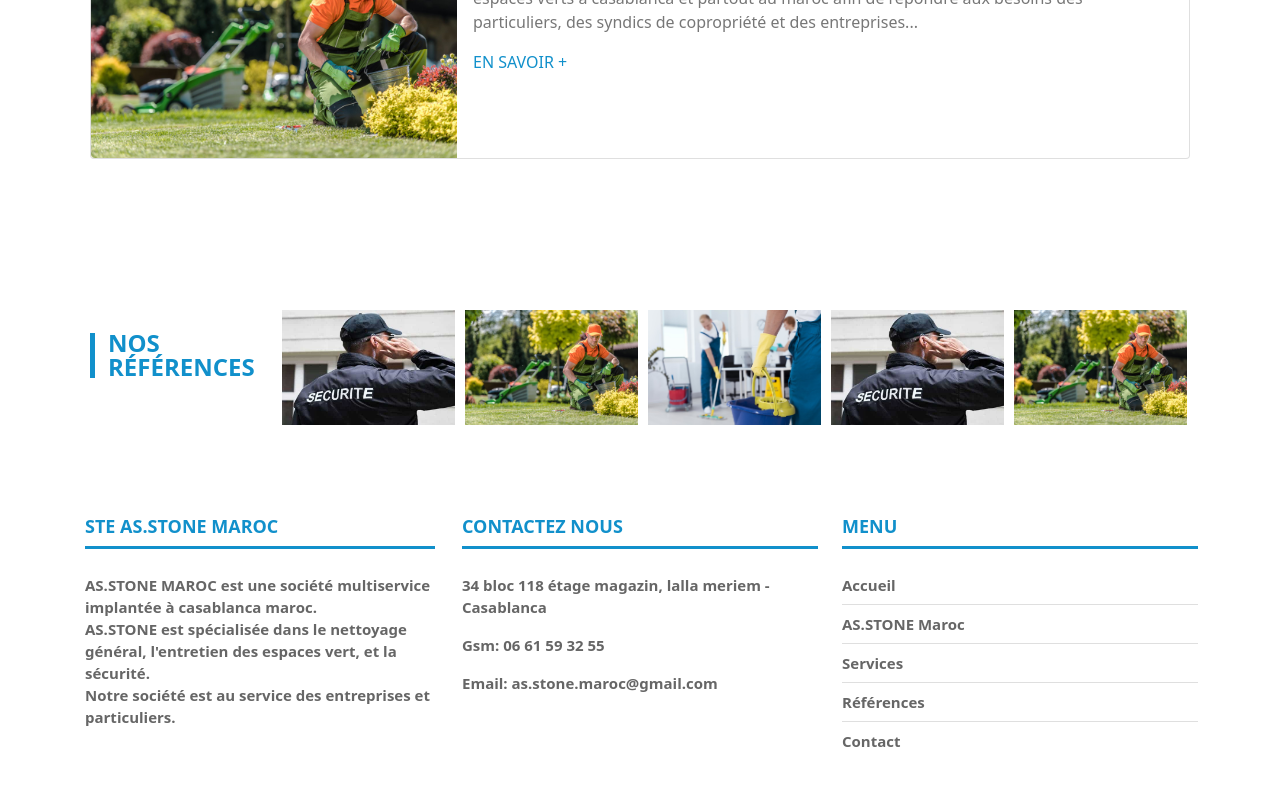
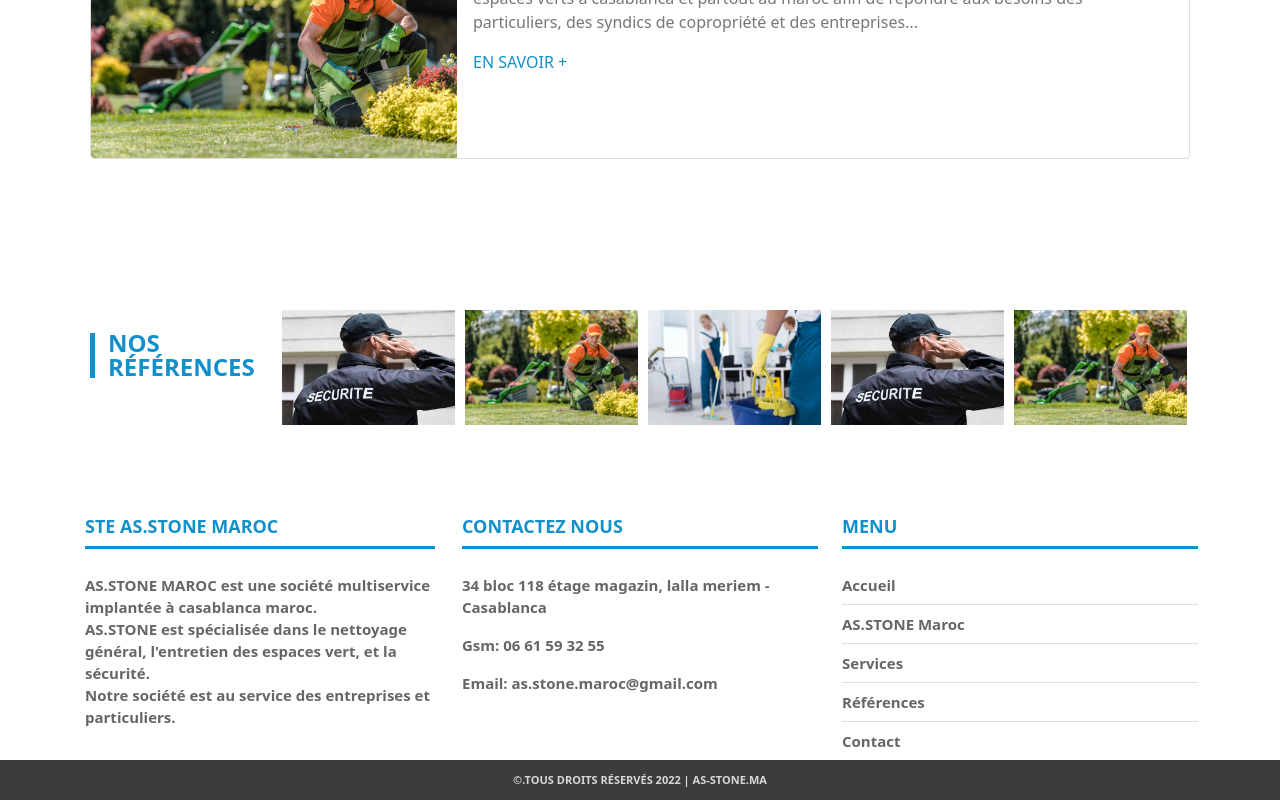
Before and after one commit to YassineSajjade/AS.STONE, a React (Create React App) app: page / in a window 1280 px wide. Shown: the part 1746-2546 px from the top of the page. Before the commit the page ends 2506 px from the top, so only its background shows below. Built offline with nearby package versions, Linux system fonts and the light colour scheme.

Commit message:
add copyright

```diff
--- a/src/App.js
+++ b/src/App.js
@@ -4,6 +4,7 @@ import SectionAboutUs from "./components/SectionAboutUs";
 import SectionServices from "./components/SectionServices";
 import SectionReferences from "./components/SectionReferences";
 import Footer from "./components/Footer";
+import CopyRight from "./components/CopyRight";
 
 function App() {
   return (
@@ -14,6 +15,7 @@ function App() {
       <SectionServices/>
       <SectionReferences/>
       <Footer/>
+      <CopyRight/>
     </div>
   );
 }
--- /dev/null
+++ b/src/components/CopyRight.js
@@ -0,0 +1,16 @@
+import React from 'react'
+
+function CopyRight() {
+  return (
+    <div className='copyright' style={{background: '#3d3c3c', width: '100%', color: 'rgba(255, 255, 255, 0.8)',
+    fontSize: '11px', height: '40px', lineHeight: '40px', textAlign: 'center'}}>
+        <div className='container'>
+            <div style={{display: 'inline-block', textTransform: 'uppercase', fontWeight: 'bold'}}>
+                ©.Tous droits réservés 2022 | as-stone.ma
+            </div>
+        </div>
+    </div>
+  )
+}
+
+export default CopyRight
--- a/src/components/Footer.js
+++ b/src/components/Footer.js
@@ -51,36 +51,36 @@ function Footer() {
                         <h3 style={{ color: 'var(--main-color)', fontSize: '18px', fontWeight: '800', textTransform: 'uppercase' }}>MENU</h3>
                     </div>
                     <div>
-                        <ul class="list-group list-group-flush" style={{ listStyle: 'none', padding: '0', fontSize: '15px', lineHeight: '22px', fontWeight: '400' }}>
-                            <li class="list-group-item" style={{ paddingRight: '0', paddingLeft: '0', paddingTop: '0'}}>
+                        <ul className="list-group list-group-flush" style={{ listStyle: 'none', padding: '0', fontSize: '15px', lineHeight: '22px', fontWeight: '400' }}>
+                            <li className="list-group-item" style={{ paddingRight: '0', paddingLeft: '0', paddingTop: '0'}}>
                                 <strong>
                                     <p style={{color: '#666', margin: '0',}}>
                                         <a style={{textDecoration: 'none', color: '#666'}} href='#'>Accueil</a>
                                     </p>
                                 </strong>
                             </li>
-                            <li class="list-group-item" style={{ paddingRight: '0', paddingLeft: '0'}}>
+                            <li className="list-group-item" style={{ paddingRight: '0', paddingLeft: '0'}}>
                                 <strong>
                                     <p style={{color: '#666', margin: '0',}}>
                                         <a style={{textDecoration: 'none', color: '#666'}} href='#'>AS.STONE Maroc</a>
                                     </p>
                                 </strong>
                             </li>
-                            <li class="list-group-item" style={{ paddingRight: '0', paddingLeft: '0'}}>
+                            <li className="list-group-item" style={{ paddingRight: '0', paddingLeft: '0'}}>
                                 <strong>
                                     <p style={{color: '#666', margin: '0',}}>
                                         <a style={{textDecoration: 'none', color: '#666'}} href='#'>Services</a>
                                     </p>
                                 </strong>
                             </li>
-                            <li class="list-group-item" style={{ paddingRight: '0', paddingLeft: '0'}}>
+                            <li className="list-group-item" style={{ paddingRight: '0', paddingLeft: '0'}}>
                                 <strong>
                                     <p style={{color: '#666', margin: '0',}}>
                                         <a style={{textDecoration: 'none', color: '#666'}} href='#'>Références</a>
                                     </p>
                                 </strong>
                             </li>
-                            <li class="list-group-item" style={{ paddingRight: '0', paddingLeft: '0'}}>
+                            <li className="list-group-item" style={{ paddingRight: '0', paddingLeft: '0'}}>
                                 <strong>
                                     <p style={{color: '#666', margin: '0',}}>
                                         <a style={{textDecoration: 'none', color: '#666'}} href='#'>Contact</a>
```
